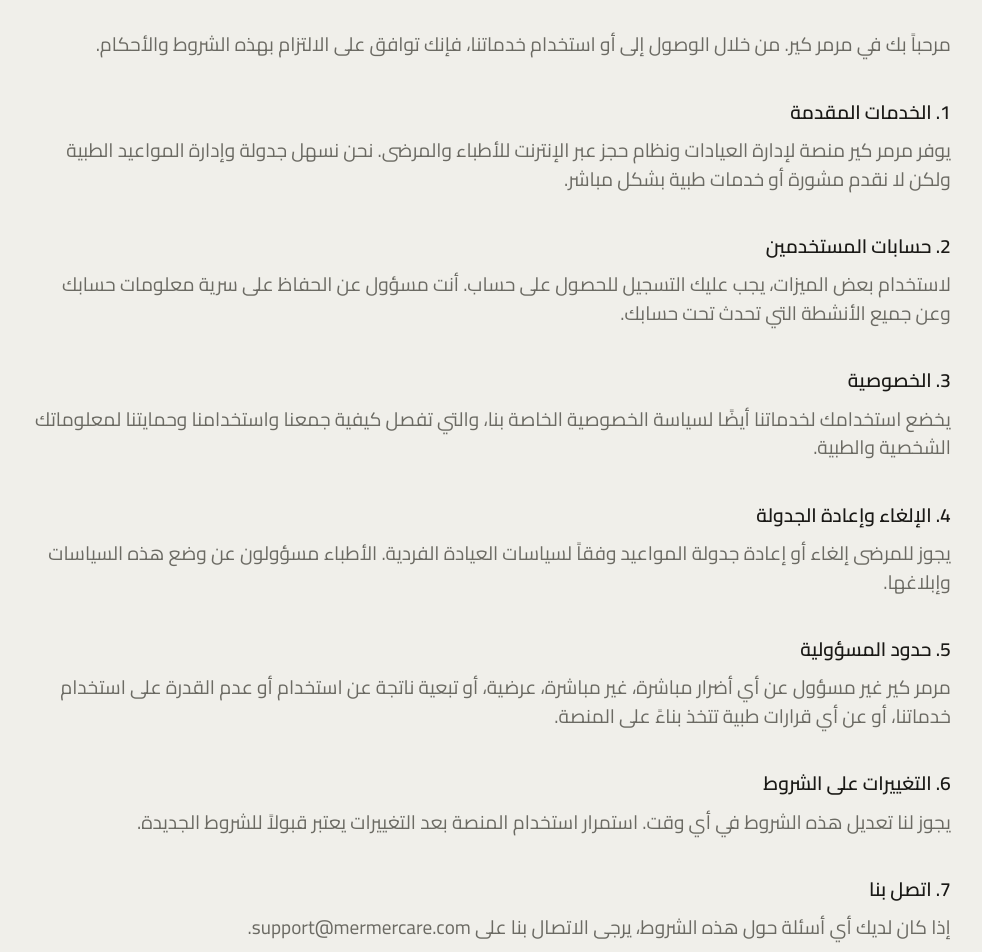
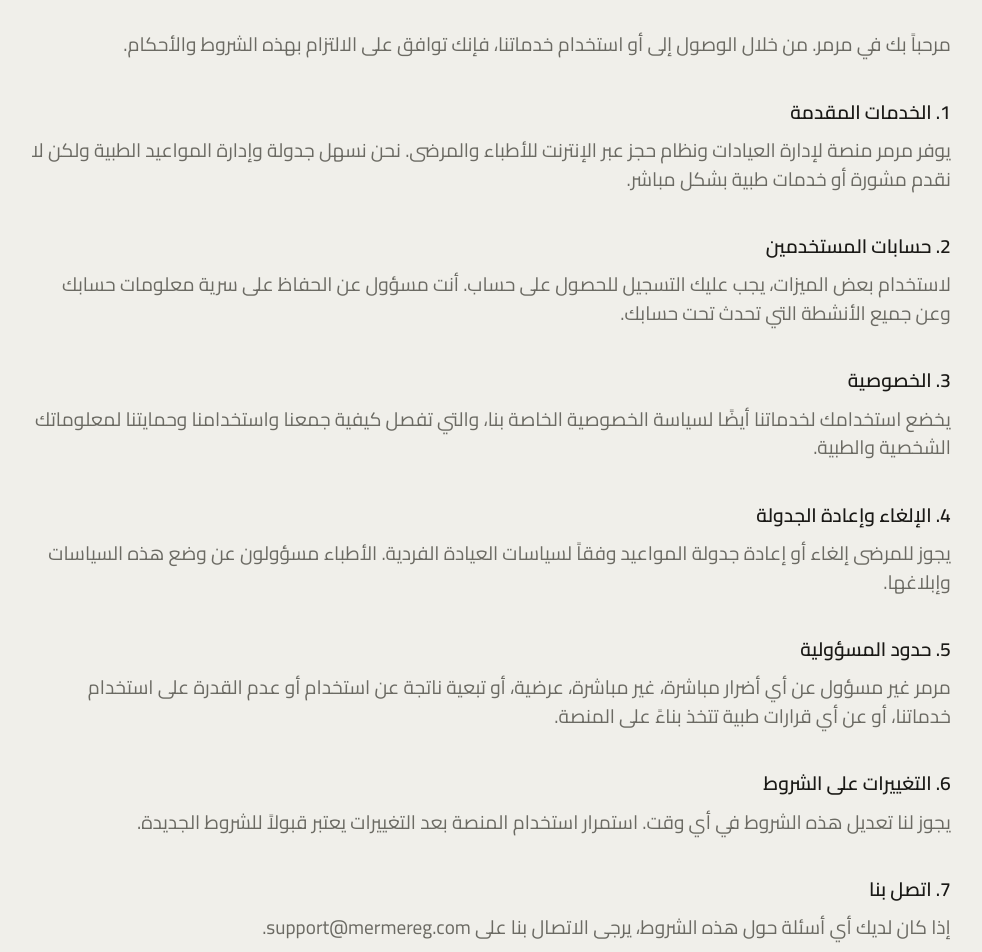
Before and after one commit to omar-Suleiman14/mermer, a Next.js app: page /terms in a window 1280 px wide. Shown: the part 200-1152 px from the top of the page, without its empty margins (150-1132 px from the left). Built offline with nearby package versions, Linux system fonts and the light colour scheme; no server answers.

Commit message:
mermereg

```diff
--- a/app/fordoctors/page.tsx
+++ b/app/fordoctors/page.tsx
@@ -464,7 +464,7 @@
 
           <div className="pt-8 mt-8 border-t border-slate-100 dark:border-zinc-900/60 flex flex-col sm:flex-row justify-between items-center gap-4 text-xs text-muted-foreground">
             <span>
-              © {new Date().getFullYear()} {dir === "rtl" ? "مرمر" : "mermer"}. All rights reserved.
+              © {new Date().getFullYear()} {dir === "rtl" ? "مرمر. جميع الحقوق محفوظة." : "mermer. All rights reserved."}
             </span>
           </div>
         </div>
--- a/app/page.tsx
+++ b/app/page.tsx
@@ -58,7 +58,7 @@
       {/* Footer */}
       <footer className="bg-white dark:bg-zinc-950 border-t border-slate-200/80 dark:border-zinc-900 py-8 text-center">
          <div className="text-sm font-semibold text-slate-500">
-           © {new Date().getFullYear()} {dir === "rtl" ? "مرمر" : "mermer"}. All rights reserved.
+           © {new Date().getFullYear()} {dir === "rtl" ? "مرمر. جميع الحقوق محفوظة." : "mermer. All rights reserved."}
          </div>
       </footer>
     </div>
--- a/app/privacy/page.tsx
+++ b/app/privacy/page.tsx
@@ -31,7 +31,7 @@
           <div className="prose prose-sm md:prose-base dark:prose-invert max-w-none text-[#6b6a63] dark:text-[#8e8d86]">
             {lang === "ar" ? (
               <>
-                <p>في مرمر كير، نأخذ خصوصيتك على محمل الجد. تشرح سياسة الخصوصية هذه كيف نجمع، نستخدم، ونحمي معلوماتك الشخصية والطبية.</p>
+                <p>في مرمر، نأخذ خصوصيتك على محمل الجد. تشرح سياسة الخصوصية هذه كيف نجمع، نستخدم، ونحمي معلوماتك الشخصية والطبية.</p>
 
                 <h2 className="text-[#1a1916] dark:text-[#f0efea] font-semibold mt-8 mb-2">1. المعلومات التي نجمعها</h2>
                 <p>نجمع المعلومات التي تقدمها مباشرة، مثل اسمك، تفاصيل الاتصال، وتاريخ مواعيدك. بالنسبة للأطباء، نجمع المؤهلات المهنية، تفاصيل العيادة، وساعات العمل.</p>
@@ -52,11 +52,11 @@
                 <p>لديك الحق في الوصول إلى معلوماتك الشخصية، تحديثها، أو حذفها. إذا كنت ترغب في ممارسة هذه الحقوق، يرجى الاتصال بفريق الدعم لدينا.</p>
 
                 <h2 className="text-[#1a1916] dark:text-[#f0efea] font-semibold mt-8 mb-2">7. اتصل بنا</h2>
-                <p>لأي أسئلة أو استفسارات تتعلق بخصوصيتك، يرجى الاتصال بنا على privacy@mermercare.com.</p>
+                <p>لأي أسئلة أو استفسارات تتعلق بخصوصيتك، يرجى الاتصال بنا على privacy@mermereg.com.</p>
               </>
             ) : (
               <>
-                <p>At mermer Care, we take your privacy seriously. This Privacy Policy explains how we collect, use, and protect your personal and medical information.</p>
+                <p>At mermer, we take your privacy seriously. This Privacy Policy explains how we collect, use, and protect your personal and medical information.</p>
 
                 <h2 className="text-[#1a1916] dark:text-[#f0efea] font-semibold mt-8 mb-2">1. Information We Collect</h2>
                 <p>We collect information you provide directly, such as your name, contact details, and appointment history. For doctors, we collect professional credentials, clinic details, and working hours.</p>
@@ -77,7 +77,7 @@
                 <p>You have the right to access, update, or delete your personal information. If you wish to exercise these rights, please contact our support team.</p>
 
                 <h2 className="text-[#1a1916] dark:text-[#f0efea] font-semibold mt-8 mb-2">7. Contact Us</h2>
-                <p>For any questions or concerns regarding your privacy, please contact us at privacy@mermercare.com.</p>
+                <p>For any questions or concerns regarding your privacy, please contact us at privacy@mermereg.com.</p>
               </>
             )}
           </div>
--- a/app/terms/page.tsx
+++ b/app/terms/page.tsx
@@ -31,10 +31,10 @@
           <div className="prose prose-sm md:prose-base dark:prose-invert max-w-none text-[#6b6a63] dark:text-[#8e8d86]">
             {lang === "ar" ? (
               <>
-                <p>مرحباً بك في مرمر كير. من خلال الوصول إلى أو استخدام خدماتنا، فإنك توافق على الالتزام بهذه الشروط والأحكام.</p>
+                <p>مرحباً بك في مرمر. من خلال الوصول إلى أو استخدام خدماتنا، فإنك توافق على الالتزام بهذه الشروط والأحكام.</p>
 
                 <h2 className="text-[#1a1916] dark:text-[#f0efea] font-semibold mt-8 mb-2">1. الخدمات المقدمة</h2>
-                <p>يوفر مرمر كير منصة لإدارة العيادات ونظام حجز عبر الإنترنت للأطباء والمرضى. نحن نسهل جدولة وإدارة المواعيد الطبية ولكن لا نقدم مشورة أو خدمات طبية بشكل مباشر.</p>
+                <p>يوفر مرمر منصة لإدارة العيادات ونظام حجز عبر الإنترنت للأطباء والمرضى. نحن نسهل جدولة وإدارة المواعيد الطبية ولكن لا نقدم مشورة أو خدمات طبية بشكل مباشر.</p>
 
                 <h2 className="text-[#1a1916] dark:text-[#f0efea] font-semibold mt-8 mb-2">2. حسابات المستخدمين</h2>
                 <p>لاستخدام بعض الميزات، يجب عليك التسجيل للحصول على حساب. أنت مسؤول عن الحفاظ على سرية معلومات حسابك وعن جميع الأنشطة التي تحدث تحت حسابك.</p>
@@ -46,20 +46,20 @@
                 <p>يجوز للمرضى إلغاء أو إعادة جدولة المواعيد وفقاً لسياسات العيادة الفردية. الأطباء مسؤولون عن وضع هذه السياسات وإبلاغها.</p>
 
                 <h2 className="text-[#1a1916] dark:text-[#f0efea] font-semibold mt-8 mb-2">5. حدود المسؤولية</h2>
-                <p>مرمر كير غير مسؤول عن أي أضرار مباشرة، غير مباشرة، عرضية، أو تبعية ناتجة عن استخدام أو عدم القدرة على استخدام خدماتنا، أو عن أي قرارات طبية تتخذ بناءً على المنصة.</p>
+                <p>مرمر غير مسؤول عن أي أضرار مباشرة، غير مباشرة، عرضية، أو تبعية ناتجة عن استخدام أو عدم القدرة على استخدام خدماتنا، أو عن أي قرارات طبية تتخذ بناءً على المنصة.</p>
 
                 <h2 className="text-[#1a1916] dark:text-[#f0efea] font-semibold mt-8 mb-2">6. التغييرات على الشروط</h2>
                 <p>يجوز لنا تعديل هذه الشروط في أي وقت. استمرار استخدام المنصة بعد التغييرات يعتبر قبولاً للشروط الجديدة.</p>
 
                 <h2 className="text-[#1a1916] dark:text-[#f0efea] font-semibold mt-8 mb-2">7. اتصل بنا</h2>
-                <p>إذا كان لديك أي أسئلة حول هذه الشروط، يرجى الاتصال بنا على support@mermercare.com.</p>
+                <p>إذا كان لديك أي أسئلة حول هذه الشروط، يرجى الاتصال بنا على support@mermereg.com.</p>
               </>
             ) : (
               <>
-                <p>Welcome to mermer Care. By accessing or using our services, you agree to be bound by these Terms and Conditions.</p>
+                <p>Welcome to mermer. By accessing or using our services, you agree to be bound by these Terms and Conditions.</p>
 
                 <h2 className="text-[#1a1916] dark:text-[#f0efea] font-semibold mt-8 mb-2">1. Services Provided</h2>
-                <p>mermer Care provides a clinic management platform and online booking system for doctors and patients. We facilitate the scheduling and management of medical appointments but do not provide medical advice or services directly.</p>
+                <p>mermer provides a clinic management platform and online booking system for doctors and patients. We facilitate the scheduling and management of medical appointments but do not provide medical advice or services directly.</p>
 
                 <h2 className="text-[#1a1916] dark:text-[#f0efea] font-semibold mt-8 mb-2">2. User Accounts</h2>
                 <p>To use certain features, you must register for an account. You are responsible for maintaining the confidentiality of your account information and for all activities that occur under your account.</p>
@@ -71,13 +71,13 @@
                 <p>Patients may cancel or reschedule appointments subject to the individual clinic&apos;s policies. Doctors are responsible for setting and communicating these policies.</p>
 
                 <h2 className="text-[#1a1916] dark:text-[#f0efea] font-semibold mt-8 mb-2">5. Limitation of Liability</h2>
-                <p>mermer Care is not liable for any direct, indirect, incidental, or consequential damages resulting from the use or inability to use our services, or for any medical decisions made based on the platform.</p>
+                <p>mermer is not liable for any direct, indirect, incidental, or consequential damages resulting from the use or inability to use our services, or for any medical decisions made based on the platform.</p>
 
                 <h2 className="text-[#1a1916] dark:text-[#f0efea] font-semibold mt-8 mb-2">6. Changes to Terms</h2>
                 <p>We may modify these Terms at any time. Continued use of the platform after changes constitutes acceptance of the new Terms.</p>
 
                 <h2 className="text-[#1a1916] dark:text-[#f0efea] font-semibold mt-8 mb-2">7. Contact Us</h2>
-                <p>If you have any questions about these Terms, please contact us at support@mermercare.com.</p>
+                <p>If you have any questions about these Terms, please contact us at support@mermereg.com.</p>
               </>
             )}
           </div>
```
